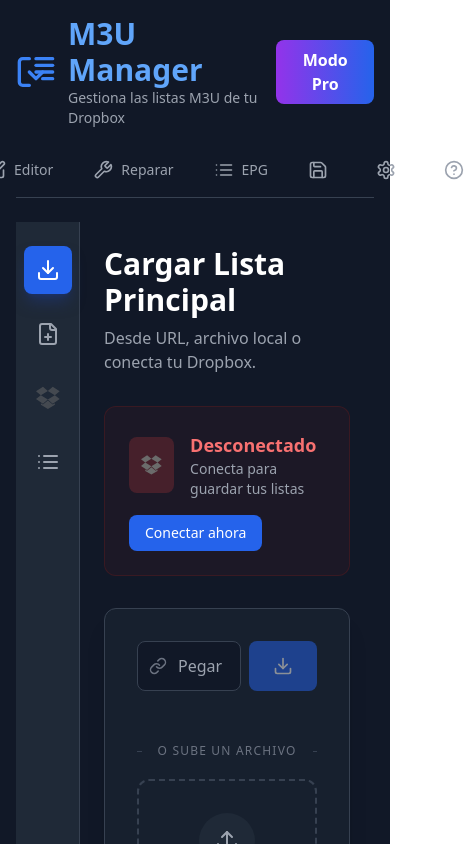
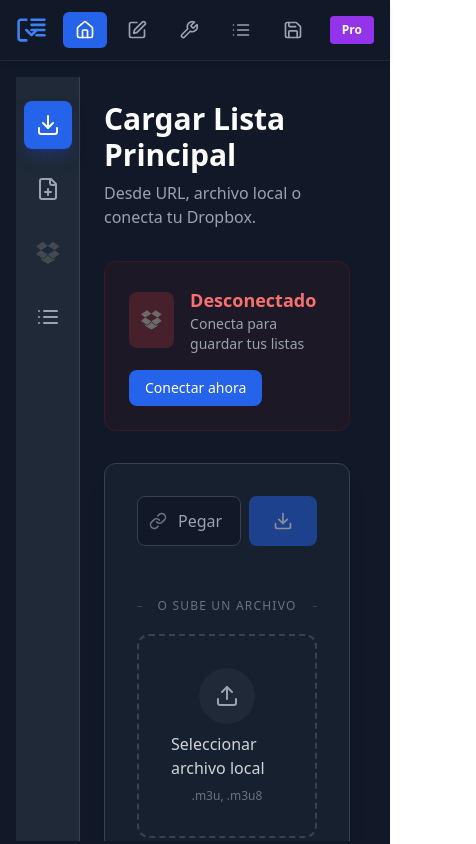
Before and after one commit to hijodkain/PWA-M3U-Manager, a Next.js app: page / in a window 390 px wide. Shown: the top 844 px of the page, 476 px wide, since content can reach past the window. Built offline with nearby package versions, Linux system fonts and the light colour scheme.

Commit message:
UI: Sticky tabs, Responsive navigation, Enable Search in Sencillo, Add Nav Props to Reparacion

```diff
--- a/PWAM3UManager.tsx
+++ b/PWAM3UManager.tsx
@@ -30,7 +30,13 @@ export default function PWAM3UManager() {
             case 'editor':
                 return <EditorTab channelsHook={channelsHook} settingsHook={settingsHook} />;
             case 'reparacion':
-                return <ReparacionTab reparacionHook={reparacionHook} channelsHook={channelsHook} settingsHook={settingsHook} />;
+                return <ReparacionTab
+                    reparacionHook={reparacionHook}
+                    channelsHook={channelsHook}
+                    settingsHook={settingsHook}
+                    onNavigateToSave={() => setActiveTab('save')}
+                    onNavigateToInicio={() => setActiveTab('inicio')}
+                />;
             case 'asignar-epg':
                 return <AsignarEpgTab epgHook={epgHook} channelsHook={channelsHook} settingsHook={settingsHook} />;
             case 'save':
@@ -50,67 +56,73 @@ export default function PWAM3UManager() {
 
     const getTabLabel = (tab: Tab) => {
         switch (tab) {
-            case 'inicio': return <span className="hidden md:inline">Inicio</span>;
-            case 'editor': return <span>Editor</span>;
-            case 'reparacion': return <span>Reparar</span>;
-            case 'asignar-epg': return <span>EPG</span>;
-            case 'save': return <span className="hidden md:inline">Guardar</span>;
-            case 'settings': return <span className="hidden md:inline">Configuración</span>;
-            case 'ayuda': return <span className="hidden md:inline">Ayuda</span>;
+            case 'inicio': return null;
+            case 'editor': return <span className="hidden sm:inline ml-2">Editor</span>;
+            case 'reparacion': return <span className="hidden sm:inline ml-2">Reparar</span>;
+            case 'asignar-epg': return <span className="hidden sm:inline ml-2">EPG</span>;
+            case 'save': return null;
+            case 'settings': return null;
+            case 'ayuda': return null;
             default: return null;
         }
     };
 
-    const tabs: { id: Tab; icon: React.ElementType }[] = [
-        { id: 'inicio', icon: Home },
-        { id: 'editor', icon: Edit },
-        { id: 'reparacion', icon: Wrench },
-        { id: 'asignar-epg', icon: List },
-        { id: 'save', icon: Save },
-        { id: 'settings', icon: Settings },
-        { id: 'ayuda', icon: HelpCircle },
+    const tabs: { id: Tab; icon: React.ElementType; label?: string }[] = [
+        { id: 'inicio', icon: Home, label: 'Inicio' },
+        { id: 'editor', icon: Edit, label: 'Editor' },
+        { id: 'reparacion', icon: Wrench, label: 'Reparación' },
+        { id: 'asignar-epg', icon: List, label: 'Asignar EPG' },
+        { id: 'save', icon: Save, label: 'Guardar' },
+        { id: 'settings', icon: Settings, label: 'Configuración' },
+        { id: 'ayuda', icon: HelpCircle, label: 'Ayuda' },
     ];
 
     return (
-        <div className="bg-gray-900 text-white min-h-screen font-sans p-4 sm:p-6 lg:p-8">
-            <div className="max-w-full mx-auto">
-                <div className="flex items-center justify-between mb-4">
+        <div className="bg-gray-900 text-white min-h-screen font-sans">
+             <div className="sticky top-0 z-50 bg-gray-900 shadow-md border-b border-gray-800">
+                <div className="max-w-full mx-auto px-4 sm:px-6 lg:px-8">
+                    <div className="flex items-center justify-between py-3">
                         <div className="flex items-center">
-                        <img src="/logo.svg" alt="Logo" className="h-10 w-10 mr-3" />
+                            <img src="/logo.svg" alt="Logo" className="h-8 w-8 mr-3" />
                              <div>
-                            <h1 className="text-3xl font-bold text-blue-400">M3U Manager</h1>
-                            <p className="text-sm text-gray-400">Gestiona las listas M3U de tu Dropbox</p>
+                                <h1 className="text-xl font-bold text-blue-400 hidden md:block">M3U Manager</h1>
                             </div>
                         </div>
-                    <button
-                        onClick={toggleMode}
-                        className={`px-4 py-2 rounded-lg font-semibold transition-all ${
-                            mode === 'pro'
-                                ? 'bg-gradient-to-r from-purple-600 to-blue-600 hover:from-purple-700 hover:to-blue-700 text-white'
-                                : 'bg-gradient-to-r from-green-500 to-teal-500 hover:from-green-600 hover:to-teal-600 text-white'
-                        }`}
-                    >
-                        Modo {mode === 'pro' ? 'Pro' : 'Sencillo'}
-                    </button>
-                </div>
-                <div className="mb-6 border-b border-gray-700">
-                    <nav className="-mb-px flex space-x-8 justify-center" aria-label="Tabs">
+                         <div className="overflow-x-auto no-scrollbar ml-4">
+                            <nav className="flex space-x-2 sm:space-x-4" aria-label="Tabs">
                                 {tabs.map((tab) => (
                                     <button
                                         key={tab.id}
                                         onClick={() => setActiveTab(tab.id)}
                                         className={`${activeTab === tab.id
-                                        ? 'border-blue-500 text-blue-400'
-                                        : 'border-transparent text-gray-400 hover:text-gray-200 hover:border-gray-500'
-                                    } flex items-center whitespace-nowrap py-4 px-1 border-b-2 font-medium text-sm focus:outline-none`}
-                                title={tab.id}
+                                                ? 'bg-blue-600 text-white'
+                                                : 'text-gray-400 hover:text-white hover:bg-gray-800'
+                                            } flex items-center justify-center px-3 py-2 rounded-md font-medium text-sm transition-colors focus:outline-none`}
+                                        title={tab.label}
                                     >
-                                <tab.icon className="mr-2 h-5 w-5" />
+                                        <tab.icon className={`h-5 w-5 ${getTabLabel(tab.id) ? '' : ''}`} />
                                         {getTabLabel(tab.id)}
                                     </button>
                                 ))}
                             </nav>
                         </div>
+                        <div className="ml-4">
+                            <button
+                                onClick={toggleMode}
+                                className={`px-3 py-1.5 rounded text-xs font-semibold whitespace-nowrap transition-all ${
+                                    mode === 'pro'
+                                        ? 'bg-purple-600 hover:bg-purple-700 text-white'
+                                        : 'bg-green-600 hover:bg-green-700 text-white'
+                                }`}
+                            >
+                                {mode === 'pro' ? 'Pro' : 'Lite'}
+                            </button>
+                        </div>
+                    </div>
+                </div>
+            </div>
+
+            <div className="p-4 sm:p-6 lg:p-8 max-w-full mx-auto">
                 {renderTabContent()}
             </div>
         </div>
--- a/ReparacionTab.tsx
+++ b/ReparacionTab.tsx
@@ -211,7 +211,7 @@ const ReparacionTab: React.FC<ReparacionTabProps> = ({ reparacionHook, channelsH
                         )}
                     </div>
                     {/* Botón Lupa (Search Toggle) */}
-                    {!isSencillo && channels.length > 0 && (
+                    {channels.length > 0 && (
                         <button
                             onClick={() => setShowMainSearch(!showMainSearch)}
                             className={`p-1.5 rounded transition-colors ${showMainSearch ? 'bg-blue-600 text-white' : 'text-gray-400 hover:text-white hover:bg-gray-700'}`}
@@ -237,7 +237,7 @@ const ReparacionTab: React.FC<ReparacionTabProps> = ({ reparacionHook, channelsH
                 )}
 
                 {/* Buscador (Condicional) */}
-                {showMainSearch && !isSencillo && (
+                {showMainSearch && (
                     <div className="mb-3 animate-fadeIn">
                         <SmartSearchInput
                             searchTerm={mainListSearch}
```
Lines whose indentation alone changed are shown as unchanged.
